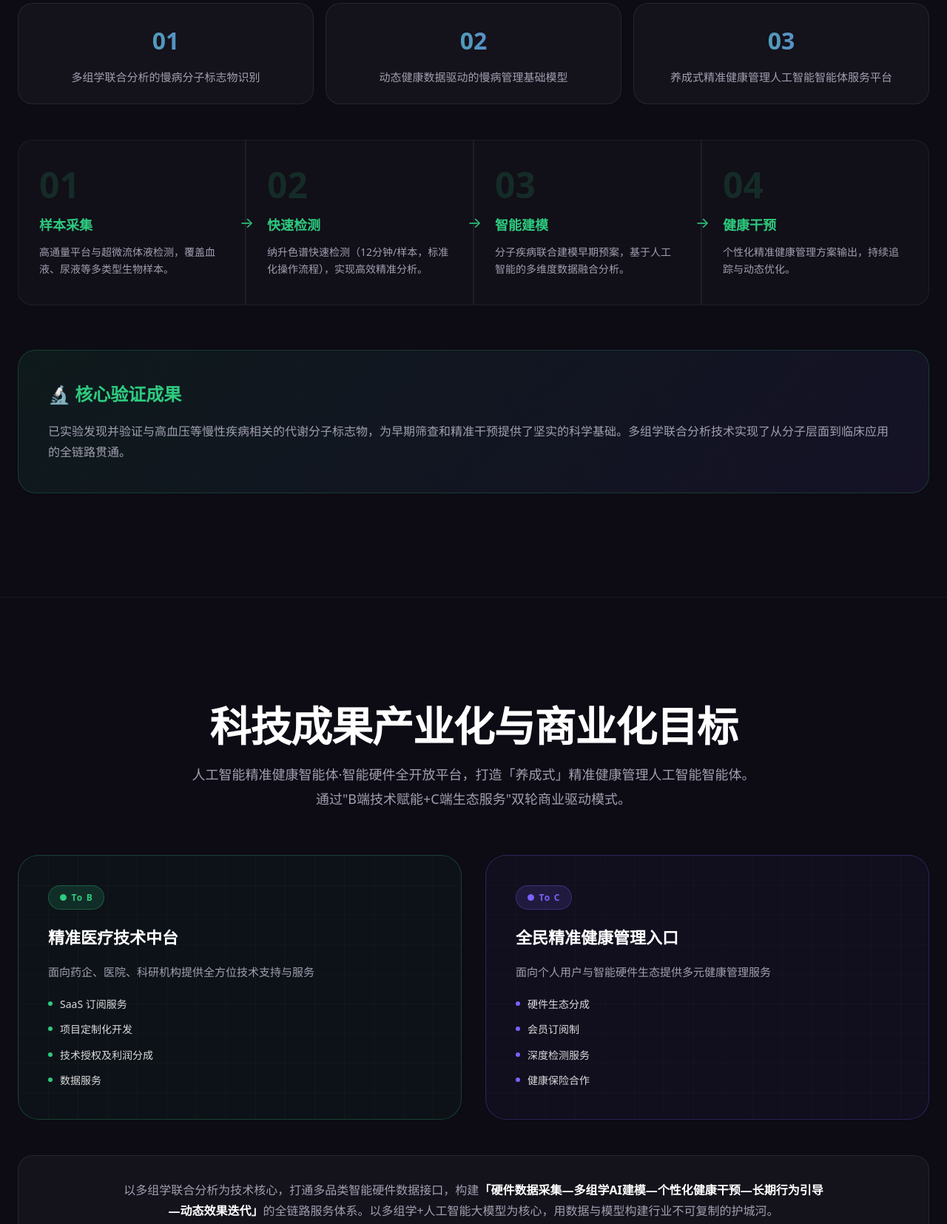
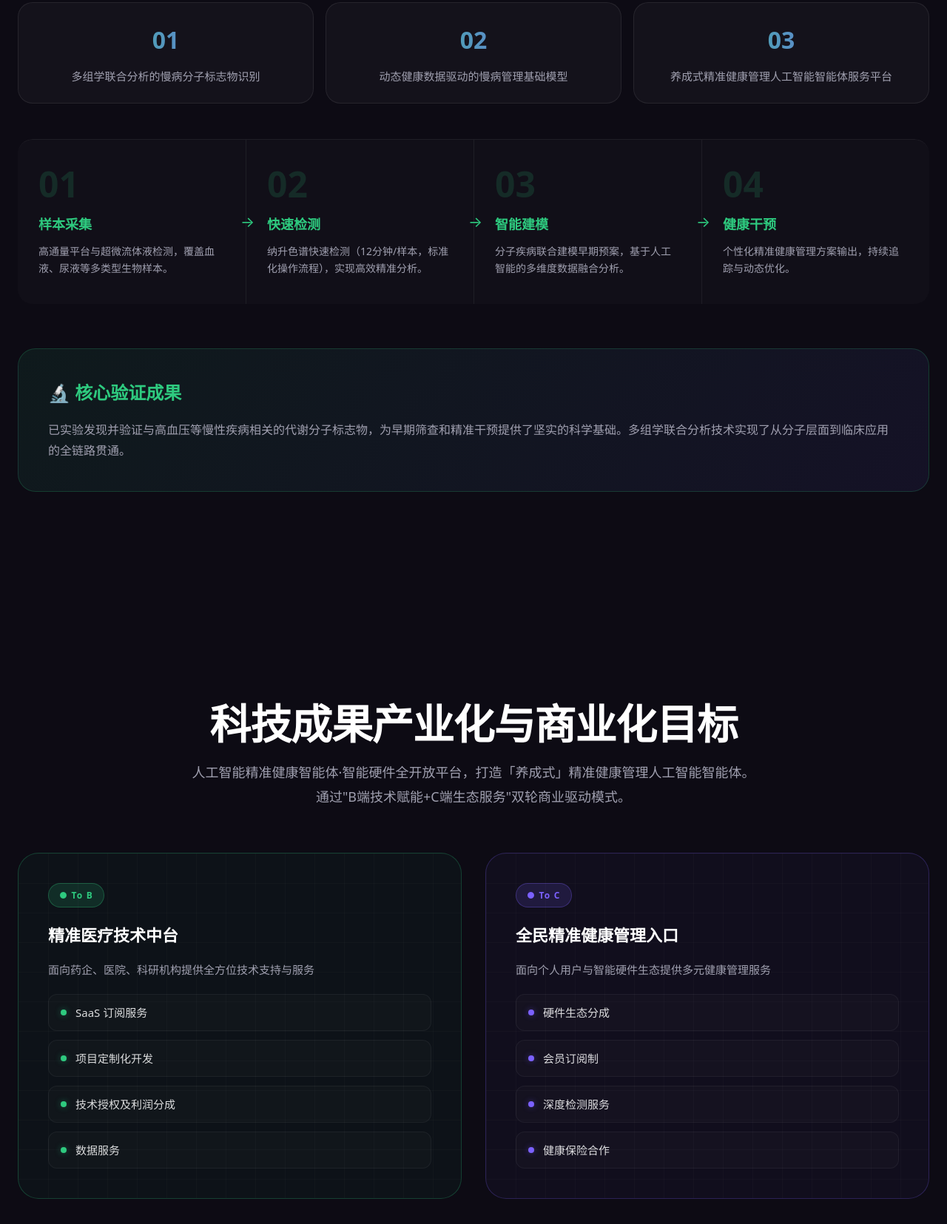
Before and after one commit to LoveWood233/Xjie_webpage, a plain HTML site: page index.html in a window 1280 px wide. Shown: the part 1839-3494 px from the top of the page at 74% size. Drawn offline with Linux system fonts and the light colour scheme.

Commit message:
优化样式，新增ICP备案号

```diff
--- a/index.html
+++ b/index.html
@@ -23,6 +23,7 @@
 
         * { box-sizing: border-box; margin: 0; padding: 0; }
         html { scroll-behavior: smooth; }
+        html { scroll-padding-top: 90px; }
         html, body { height: 100%; }
 
         body {
@@ -121,7 +122,6 @@
             height: 36px;
             border-radius: 10px;
             overflow: hidden;
-            /* background: linear-gradient(135deg, var(--green), var(--purple)); */
             display: inline-flex;
             align-items: center;
             justify-content: center;
@@ -246,6 +246,12 @@
             border: 1px solid rgba(255, 255, 255, 0.10);
             background: rgba(255, 255, 255, 0.04);
             color: var(--muted);
+            transition: all 0.25s ease;
+        }
+
+        .badge:hover {
+            transform: translateY(-2px);
+            border-color: rgba(255, 255, 255, 0.20);
         }
 
         .badge-green {
@@ -413,11 +419,13 @@
             line-height: 1.6;
         }
 
-        /* Tech flow */
+        /* Tech flow - Improved unified border system */
         .tech-flow {
             display: grid;
             gap: 0;
             position: relative;
+            border-radius: 20px;
+            overflow: hidden;
         }
 
         @media (min-width: 768px) {
@@ -427,26 +435,34 @@
         .tech-step {
             padding: 36px 28px;
             position: relative;
-            border: 1px solid rgba(255, 255, 255, 0.06);
             background: rgba(255, 255, 255, 0.02);
             transition: background 0.3s ease;
+            border: 1px solid rgba(255, 255, 255, 0.06);
+            border-bottom: none;
+            border-right: none;
+        }
+
+        @media (min-width: 768px) {
+            .tech-step:first-child { border-left: none; }
+            .tech-step:last-child { border-right: none; }
+        }
+
+        @media (max-width: 767px) {
+            .tech-step { border-left: none; border-right: none; }
+            .tech-step:first-child { border-top: none; }
+            .tech-step:last-child { border-bottom: none; }
         }
 
         .tech-step:hover {
-            background: rgba(46, 202, 127, 0.05);
+            background: rgba(46, 202, 127, 0.08);
         }
 
-        .tech-step:first-child {
-            border-radius: 20px 0 0 20px;
-        }
-
-        .tech-step:last-child {
-            border-radius: 0 20px 20px 0;
-        }
+        .tech-step:first-child { border-radius: 20px 0 0 0; }
+        .tech-step:last-child { border-radius: 0 20px 0 0; }
 
         @media (max-width: 767px) {
             .tech-step:first-child { border-radius: 20px 20px 0 0; }
-            .tech-step:last-child { border-radius: 0 0 20px 20px; }
+            .tech-step:last-child { border-radius: 0 0 20px 20px; border-bottom: 1px solid rgba(255, 255, 255, 0.06); }
         }
 
         .tech-step-num {
@@ -455,6 +471,10 @@
             color: rgba(46, 202, 127, 0.15);
             line-height: 1;
             margin-bottom: 16px;
+        }
+
+        @media (min-width: 768px) {
+            .tech-step:first-child .tech-step-num { padding-left: 0; }
         }
 
         .tech-step h4 {
@@ -595,23 +615,33 @@
 
         .biz-list li {
             display: flex;
-            align-items: flex-start;
-            gap: 10px;
-            font-size: 14px;
+            align-items: center;
+            gap: 12px;
+            font-size: 15px;
             color: rgba(255,255,255,0.85);
             line-height: 1.6;
+            padding: 12px 16px;
+            border-radius: 12px;
+            background: rgba(255, 255, 255, 0.02);
+            border: 1px solid rgba(255, 255, 255, 0.05);
+            transition: all 0.25s ease;
+        }
+
+        .biz-list li:hover {
+            background: rgba(255, 255, 255, 0.05);
+            border-color: rgba(255, 255, 255, 0.10);
+            transform: translateX(4px);
         }
 
         .biz-list-dot {
-            width: 6px;
-            height: 6px;
-            border-radius: 999px;
+            width: 8px;
+            height: 8px;
+            border-radius: 50%;
             flex-shrink: 0;
-            margin-top: 7px;
         }
 
-        .biz-list-dot-b { background: var(--green); }
-        .biz-list-dot-c { background: var(--purple); }
+        .biz-list-dot-b { background: var(--green); box-shadow: 0 0 8px rgba(46, 202, 127, 0.4); }
+        .biz-list-dot-c { background: var(--purple); box-shadow: 0 0 8px rgba(123, 97, 255, 0.4); }
 
         /* Full-width banner */
         .biz-banner {
@@ -748,7 +778,6 @@
         <nav class="nav" aria-label="主导航">
             <div class="container nav-inner">
                 <a href="#" class="logo">
-                    <!-- <span class="logo-icon">AI</span> -->
                     <img src="./assets/logo.png" alt="Logo" class="logo-icon">
                     <span>合肥简捷爱科技有限公司</span>
                 </a>
@@ -817,7 +846,7 @@
             </section>
 
             <!-- Scientific Research -->
-            <section class="section" id="research" style="border-top: 1px solid rgba(255,255,255,0.05);">
+            <section class="section" id="research">
                 <div class="container">
                     <h2 class="section-title fade-in">科研成果</h2>
                     <p class="section-desc fade-in">
@@ -876,7 +905,7 @@
             </section>
 
             <!-- Business Model -->
-            <section class="section" id="business" style="border-top: 1px solid rgba(255,255,255,0.05);">
+            <section class="section" id="business">
                 <div class="container">
                     <h2 class="section-title fade-in">科技成果产业化与商业化目标</h2>
                     <p class="section-desc fade-in">
@@ -932,7 +961,7 @@
             </section>
 
             <!-- Contact -->
-            <section class="section" id="contact" style="border-top: 1px solid rgba(255,255,255,0.05); padding: 80px 0;">
+            <section class="section" id="contact">
                 <div class="container" style="text-align: center;">
                     <h2 class="section-title fade-in" style="margin-bottom: 24px;">联系我们</h2>
                     <p class="section-desc fade-in" style="margin-bottom: 36px;">
@@ -950,7 +979,6 @@
             <div class="container">
                 <div class="footer-inner">
                     <div class="logo" style="font-size: 16px;">
-                        <!-- <span class="logo-icon" style="width: 28px; height: 28px; font-size: 14px; border-radius: 8px;">AI</span> -->
                         <img src="./assets/logo.png" alt="Logo" class="logo-icon">
                         <span>合肥简捷爱科技有限公司</span>
                     </div>
@@ -962,13 +990,14 @@
                         <a href="#contact">联系我们</a>
                     </div>
                     <div class="footer-info">© 2026 合肥简捷爱科技有限公司. All rights reserved.</div>
+                    <div class="footer-info"><a href="https://beian.miit.gov.cn/" target="_blank">皖ICP备2026008853号-1</a></div>
                 </div>
             </div>
         </footer>
     </div>
 
     <script>
-        // Particle animation (same style as reference)
+        // Particle animation
         (function () {
             const canvas = document.getElementById('particles');
             if (!(canvas instanceof HTMLCanvasElement)) return;
@@ -1081,19 +1110,6 @@
 
             document.querySelectorAll('.fade-in').forEach((el) => observer.observe(el));
         })();
-
-        // Smooth scroll for nav links
-        document.querySelectorAll('a[href^="#"]').forEach(anchor => {
-            anchor.addEventListener('click', function (e) {
-                const targetId = this.getAttribute('href');
-                if (!targetId || targetId === '#') return;
-                const target = document.querySelector(targetId);
-                if (target) {
-                    e.preventDefault();
-                    target.scrollIntoView({ behavior: 'smooth', block: 'start' });
-                }
-            });
-        });
     </script>
 </body>
 </html>
```
